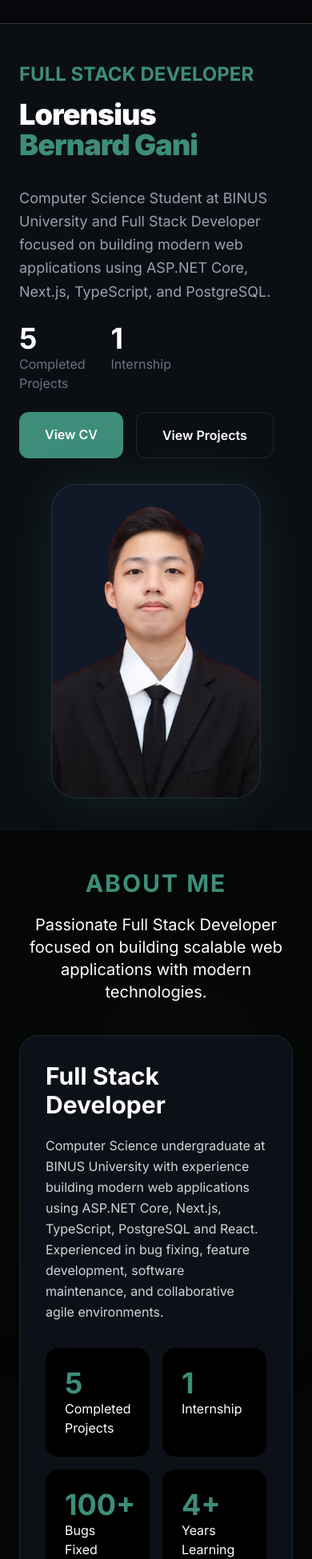
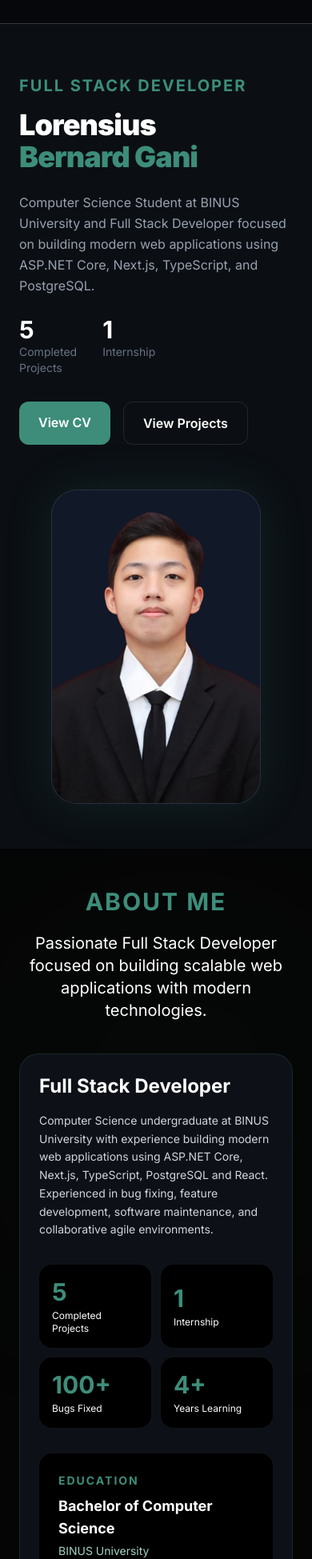
Before and after one commit to LorensiusGani/Personal-website, a Next.js app: page / in a window 390 px wide. Shown: the part 51-2000 px from the top of the page at 80% size. Built offline with nearby package versions, Linux system fonts and the light colour scheme.

Commit message:
Updated Reponsive

```diff
--- a/app/Components/About.tsx
+++ b/app/Components/About.tsx
@@ -161,16 +161,18 @@ const About: React.FC = () => {
             border
             border-[#3D8D7A]/20
             rounded-3xl
-    p-8
-    md:p-12
+            p-6
+            sm:p-8
+            md:p-10
+            lg:p-12
             mb-16
           "
         >
           <div className="grid lg:grid-cols-3 gap-8">
             {/* Deskripsi */}
             <div className="lg:col-span-1">
-              <h3 className="text-3xl font-bold mb-5">Full Stack Developer</h3>
-              <p className="text-gray-300 leading-relaxed">
+              <h3 className="text-2xl sm:text-3xl font-bold mb-4 sm:mb-5">Full Stack Developer</h3>
+              <p className="text-gray-300 leading-relaxed text-sm sm:text-base">
                 Computer Science undergraduate at BINUS University with
                 experience building modern web applications using ASP.NET Core,
                 Next.js, TypeScript, PostgreSQL and React. Experienced in bug
@@ -180,43 +182,43 @@ const About: React.FC = () => {
             </div>
 
             {/* Stats */}
-            <div className="lg:col-span-1 grid grid-cols-2 gap-4">
-              <div className="bg-black rounded-2xl p-6">
-                <h4 className="text-4xl font-bold text-[#3D8D7A]">5</h4>
-                <p className="text-white">Completed Projects</p>
+            <div className="lg:col-span-1 grid grid-cols-2 sm:grid-cols-4 lg:grid-cols-2 gap-3 sm:gap-4">
+              <div className="bg-black rounded-2xl p-4 sm:p-5 flex flex-col justify-center">
+                <h4 className="text-3xl sm:text-4xl font-bold text-[#3D8D7A]">5</h4>
+                <p className="text-white text-xs sm:text-sm mt-1">Completed Projects</p>
               </div>
-              <div className="bg-black rounded-2xl p-6">
-                <h4 className="text-4xl font-bold text-[#3D8D7A]">1</h4>
-                <p className="text-white">Internship</p>
+              <div className="bg-black rounded-2xl p-4 sm:p-5 flex flex-col justify-center">
+                <h4 className="text-3xl sm:text-4xl font-bold text-[#3D8D7A]">1</h4>
+                <p className="text-white text-xs sm:text-sm mt-1">Internship</p>
               </div>
-              <div className="bg-black rounded-2xl p-6">
-                <h4 className="text-4xl font-bold text-[#3D8D7A]">100+</h4>
-                <p className="text-white">Bugs Fixed</p>
+              <div className="bg-black rounded-2xl p-4 sm:p-5 flex flex-col justify-center">
+                <h4 className="text-3xl sm:text-4xl font-bold text-[#3D8D7A]">100+</h4>
+                <p className="text-white text-xs sm:text-sm mt-1">Bugs Fixed</p>
               </div>
-              <div className="bg-black rounded-2xl p-6">
-                <h4 className="text-4xl font-bold text-[#3D8D7A]">4+</h4>
-                <p className="text-white">Years Learning</p>
+              <div className="bg-black rounded-2xl p-4 sm:p-5 flex flex-col justify-center">
+                <h4 className="text-3xl sm:text-4xl font-bold text-[#3D8D7A]">4+</h4>
+                <p className="text-white text-xs sm:text-sm mt-1">Years Learning</p>
               </div>
             </div>
 
             {/* Education */}
             <div className="lg:col-span-1">
-              <div className="bg-black rounded-2xl p-6 h-full flex flex-col">
-                <p className="text-[#3D8D7A] text-base uppercase tracking-[2px] font-bold mb-3">
+              <div className="bg-black rounded-2xl p-6 h-full flex flex-col justify-center">
+                <p className="text-[#3D8D7A] text-sm sm:text-base uppercase tracking-[2px] font-bold mb-2 sm:mb-3">
                   Education
                 </p>
 
-                <h4 className="text-xl font-bold">
+                <h4 className="text-lg sm:text-xl font-bold">
                   Bachelor of Computer Science
                 </h4>
-                <p className="text-[#A3D1C6] mt-1">BINUS University</p>
-                <p className="text-white text-sm">Aug 2022 - Aug 2026</p>
+                <p className="text-[#A3D1C6] mt-1 text-sm sm:text-base">BINUS University</p>
+                <p className="text-gray-400 text-xs sm:text-sm">Aug 2022 - Aug 2026</p>
 
                 <div className="flex items-center gap-2 mt-4">
-                  <span className="text-2xl font-semibold text-[#3D8D7A]">
+                  <span className="text-xl sm:text-2xl font-semibold text-[#3D8D7A]">
                     3.66
                   </span>
-                  <span className="text-white text-2xl font-semibold">
+                  <span className="text-white text-xl sm:text-2xl font-semibold">
                     / 4.00 GPA
                   </span>
                 </div>
@@ -259,7 +261,8 @@ const About: React.FC = () => {
                       border
                       border-[#3D8D7A]/20
                       rounded-2xl
-                      p-8
+                      p-6
+                      sm:p-8
                     "
                   >
                     <h3 className="text-2xl font-bold">{item.title}</h3>
@@ -334,7 +337,8 @@ const About: React.FC = () => {
                       border
                       border-[#3D8D7A]/20
                       rounded-2xl
-              p-8
+                      p-6
+                      sm:p-8
                     "
                   >
                     <h3 className="text-2xl font-bold">{item.title}</h3>
--- a/app/Components/Navbar.tsx
+++ b/app/Components/Navbar.tsx
@@ -37,7 +37,7 @@ const Navbar = () => {
         </a>
 
         {/* Desktop Menu */}
-        <nav className="hidden md:flex items-center gap-10">
+        <nav className="hidden md:flex items-center gap-6 lg:gap-10">
           <a
             href="#home"
             className="
@@ -141,6 +141,7 @@ const Navbar = () => {
             <a
               href="/CV/CV - Lorensius Bernard Gani - updated.pdf"
               download="CV - Lorensius Bernard Gani - updated.pdf"
+              onClick={() => setNav(false)}
               target="_blank"
               className="
                 px-6
--- a/app/page.tsx
+++ b/app/page.tsx
@@ -22,15 +22,16 @@ export default function Home() {
           className="relative z-10 max-w-7xl mx-auto px-6
         md:px-12"
         >
-          <div className="grid lg:grid-cols-2 items-center min-h-[85vh] gap-8 mt-8 md:mt-0">
+          <div className="grid lg:grid-cols-2 items-center min-h-[85vh] gap-8 md:gap-12 lg:gap-8 mt-4 md:mt-6 lg:mt-0 py-8 lg:py-0">
             {/* LEFT */}
             <div>
               <span
                 className="
                   text-[#3D8D7A]
                   uppercase
-                  md:tracking-[2px]
-                  text-2xl
+                  tracking-[2px]
+                  text-xl
+                  sm:text-2xl
                   md:text-3xl
                   font-bold
                 "
@@ -42,10 +43,10 @@ export default function Home() {
                 className="
                   mt-4
                   text-4xl
-    md:text-5xl
+                  sm:text-5xl
                   lg:text-6xl
                   font-black
-    leading-[1.05]
+                  leading-[1.1]
                   tracking-tight
                 "
               >
@@ -55,8 +56,10 @@ export default function Home() {
 
               <p
                 className="
-                  mt-8
-                  text-lg
+                  mt-6
+                  md:mt-8
+                  text-base
+                  sm:text-lg
                   text-gray-400
                   leading-relaxed
                   max-w-2xl
@@ -70,8 +73,8 @@ export default function Home() {
               {/* Stats */}
               <div className="flex flex-wrap gap-8 mt-6">
                 <div>
-                  <h3 className="text-4xl font-bold text-white">5</h3>
-                  <p className="text-gray-500">
+                  <h3 className="text-3xl sm:text-4xl font-bold text-white">5</h3>
+                  <p className="text-gray-500 text-sm sm:text-base">
                     Completed
                     <br />
                     Projects
@@ -79,8 +82,8 @@ export default function Home() {
                 </div>
 
                 <div>
-                  <h3 className="text-4xl font-bold text-white">1</h3>
-                  <p className="text-gray-500">Internship</p>
+                  <h3 className="text-3xl sm:text-4xl font-bold text-white">1</h3>
+                  <p className="text-gray-500 text-sm sm:text-base">Internship</p>
                 </div>
 
                 {/* <div>
@@ -90,19 +93,22 @@ export default function Home() {
               </div>
 
               {/* Buttons */}
-              <div className="flex gap-4 mt-6">
+              <div className="flex flex-wrap gap-4 mt-8">
                 <a
                   href="/CV/CV - Lorensius Bernard Gani - updated.pdf"
                   target="_blank"
                   rel="noopener noreferrer"
                   className="
-                    px-8
-                    py-4
+                    px-6
+                    sm:px-8
+                    py-3.5
+                    sm:py-4
                     rounded-xl
                     bg-[#3D8D7A]
                     hover:bg-[#4EA792]
                     transition
                     font-semibold
+                    text-center
                   "
                 >
                   View CV
@@ -111,14 +117,17 @@ export default function Home() {
                 <a
                   href="#portfolio"
                   className="
-                    px-8
-                    py-4
+                    px-6
+                    sm:px-8
+                    py-3.5
+                    sm:py-4
                     rounded-xl
                     border
                     border-white/10
                     hover:border-[#3D8D7A]
                     transition
                     font-semibold
+                    text-center
                   "
                 >
                   View Projects
@@ -137,14 +146,18 @@ export default function Home() {
                   border-white/10
                   bg-[#111827]
                   shadow-[0_0_60px_rgba(61,141,122,0.15)]
-                  md:mb-0 mb-10
+                  my-6
+                  lg:my-0
                 "
               >
                 <img
                   src="/Assets/personal-2.png"
                   alt="Lorensius Bernard Gani"
                   className="
-                   w-[260px] md:w-[300px]
+                    w-[260px]
+                    sm:w-[290px]
+                    md:w-[320px]
+                    lg:w-[300px]
                     object-cover
                   "
                 />
```
Also changed, not shown: app/Components/Footer.tsx (+9 -3 lines), app/Components/Portfolio.tsx (+26 -11 lines). Lines whose indentation alone changed are shown as unchanged.
